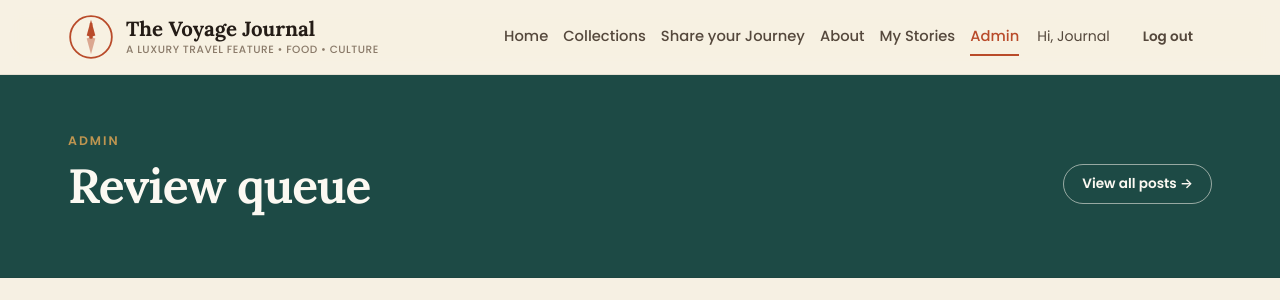
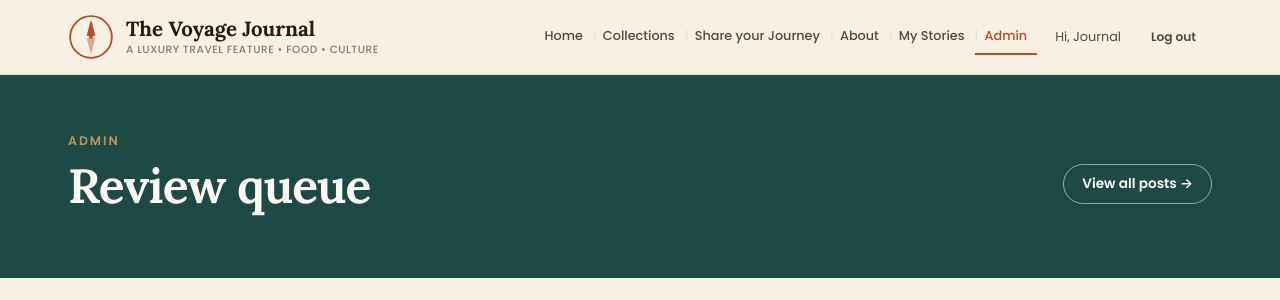
Before and after one commit to kapileswarsingh92/the-voyage-journal, a Flask app: page /admin/ in a window 1280 px wide. Shown: the top 300 px of the page. Run offline with Flask 3, Linux system fonts and the light colour scheme; a user stored in the database is signed in; data comes from the database, SQL or seed files in the repository; some libraries are stand-ins or nearby versions.

Commit message:
Reduce top nav font size to open up header spacing

```diff
--- a/static/css/style.css
+++ b/static/css/style.css
@@ -140,14 +140,19 @@ p { margin: 0 0 1em; color: var(--ink-soft); }
   white-space: normal;
 }
 
-.main-nav { display: flex; align-items: center; gap: 15px; }
-.main-nav a { font-size: .92rem; font-weight: 500; color: var(--ink-soft); padding: 6px 0; border-bottom: 2px solid transparent; }
+.main-nav { display: flex; align-items: center; gap: 0; }
+.main-nav a { font-size: .8rem; font-weight: 500; color: var(--ink-soft); padding: 6px 10px; border-bottom: 2px solid transparent; position: relative; }
 .main-nav a:hover, .main-nav a.active { color: var(--terracotta); border-color: var(--terracotta); }
+.main-nav:not(.main-nav--mobile) a:not(:first-child)::before {
+  content: "|"; position: absolute; left: 0; top: 6px;
+  color: var(--line-soft); font-weight: 400;
+}
 .main-nav--mobile { display: none; flex-direction: column; gap: 0; padding: 6px 28px 18px; }
 .main-nav--mobile a { padding: 10px 0; border-bottom: 1px solid var(--line-soft); }
 
 .header-actions { display: flex; align-items: center; gap: 10px; }
-.header-user { font-size: .88rem; color: var(--ink-soft); margin-right: 4px; }
+.header-actions .btn-sm { font-size: .76rem; padding: 7px 15px; }
+.header-user { font-size: .8rem; color: var(--ink-soft); margin-right: 4px; }
 .nav-toggle { display: none; flex-direction: column; gap: 4px; background: none; border: none; cursor: pointer; padding: 6px; }
 .nav-toggle span { width: 22px; height: 2px; background: var(--ink); display: block; }
 
```
